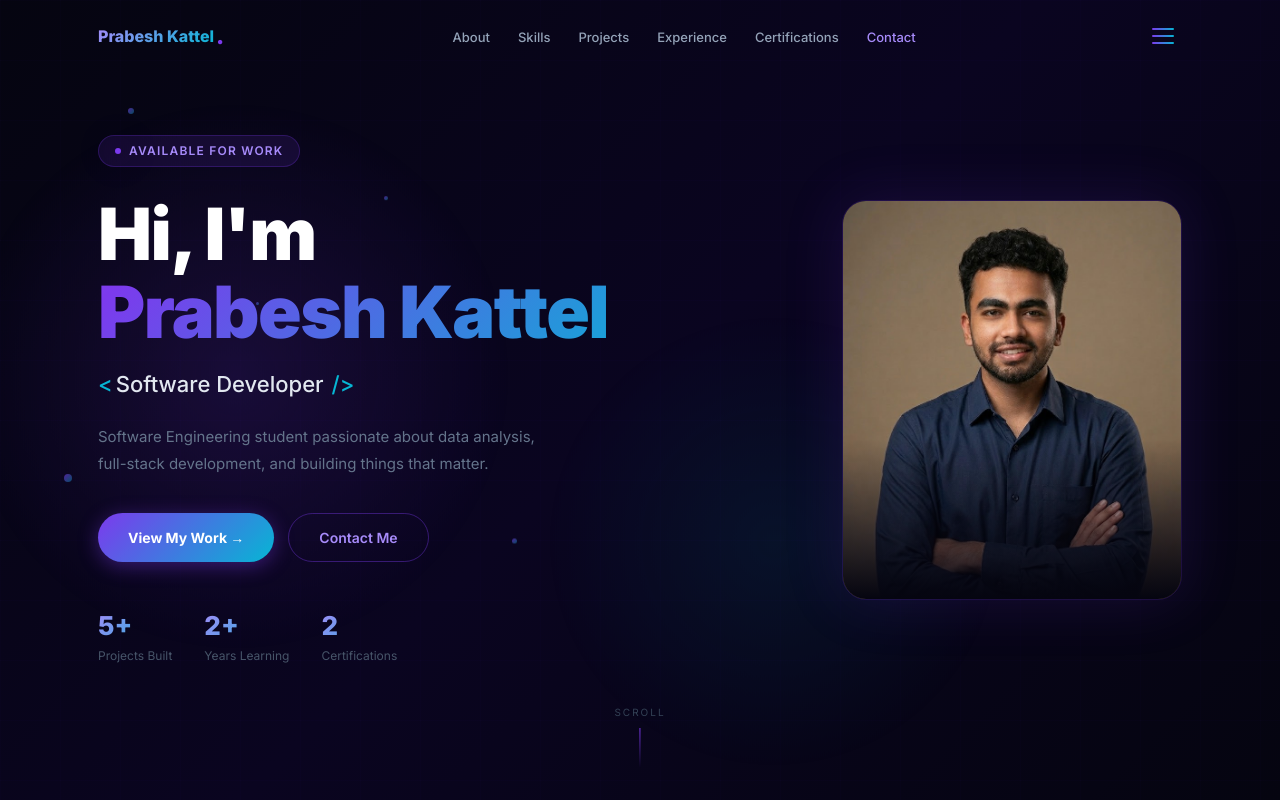
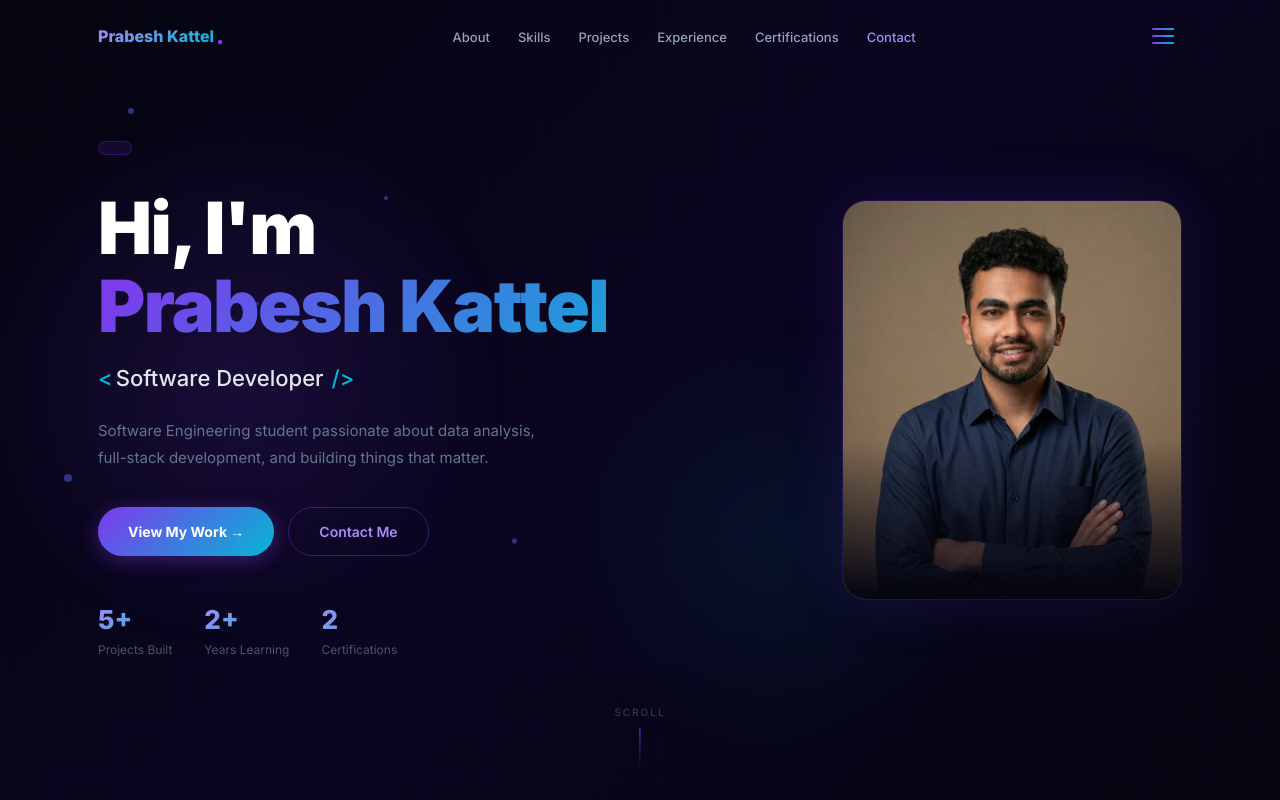
Before and after one commit to GRKPrabesh/Personal-Portfolio, a React app: page / in a window 1280 px wide. Shown: the top 800 px of the page. Built offline with nearby package versions, Linux system fonts and the light colour scheme; the HTML template or start-up script is replaced by a standard one.

Commit message:
fix: status

```diff
--- a/src/components/Hero.jsx
+++ b/src/components/Hero.jsx
@@ -69,8 +69,7 @@ export default function Hero() {
                 color: "#a78bfa", fontSize: 12, fontWeight: 600,
                 letterSpacing: "0.1em", textTransform: "uppercase", marginBottom: 28,
               }}>
-                <span style={{ width: 6, height: 6, borderRadius: "50%", background: "#7c3aed", animation: "pulse-glow 2s ease-in-out infinite", display: "inline-block" }} />
-                Available for work
+
               </span>
             </motion.div>
 
```
